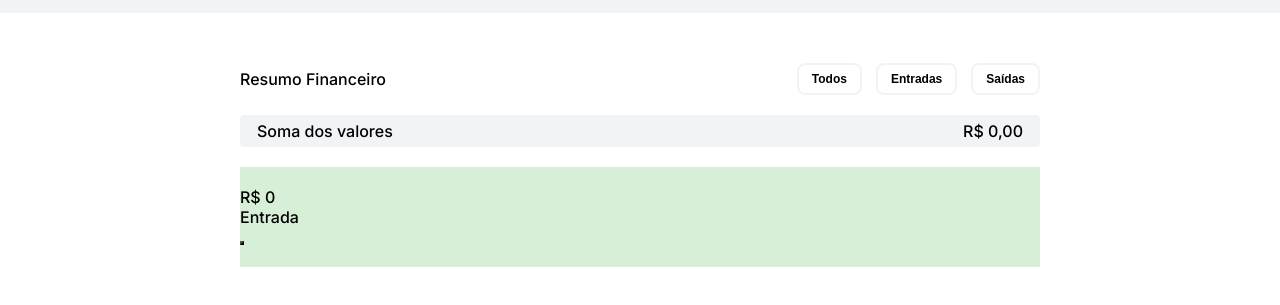
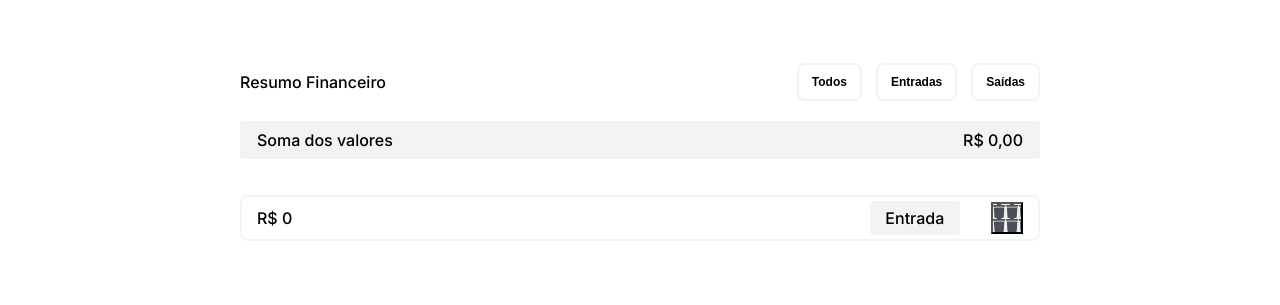
Before and after one commit to Kenzie-Academy-Brasil-Developers/control-finance-petrarca, a plain HTML site: page index.html in a window 1280 px wide. Shown: the part 97-402 px from the top of the page. Drawn offline with Linux system fonts and the light colour scheme.

Commit message:
savepoint 3

```diff
--- a/index.html
+++ b/index.html
@@ -14,6 +14,7 @@
     <link rel="stylesheet" href="/pages/home/buttons.css">
     <link rel="stylesheet" href="/pages/home/sections.css">
     <link rel="stylesheet" href="/pages/home/modal.css">
+    <link rel="stylesheet" href="/pages/home/values-list.css">
 </head>
 
 <body>
--- a/pages/home/buttons.css
+++ b/pages/home/buttons.css
@@ -63,6 +63,13 @@ header button:hover {
     border-color: var(--color-brand-1);
 }
 
+
+.exclude-value-container {
+width: 32px;
+height: 32px;
+}
 .exclude-value-item {
     background-image: url("/assets/trash.svg");
+    width: 100%;
+    height:100%;
 }
--- a/pages/home/header.css
+++ b/pages/home/header.css
@@ -1,5 +1,5 @@
 header {
-    height: 110px;
+    height: 85px;
     display: flex;
     justify-content: center;
     align-items: center;
--- a/pages/home/sections.css
+++ b/pages/home/sections.css
@@ -9,7 +9,7 @@ section {
     font-size: var(--font-size-2);
     font-weight: var(--font-weight-2);
     min-width: 100%;
-    height: 32px;
+    height: 38px;
 }
 
 .section-type-2{
@@ -37,6 +37,5 @@ section {
 }
 
 .values-added-section {
-    height: 100px;
-    background-color: rgba(55, 175, 55, 0.198);
+    padding: 1rem 0 ;
 }
--- /dev/null
+++ b/pages/home/values-list.css
@@ -0,0 +1,38 @@
+.values-list{
+    min-width: 100%;
+    display: flex;
+    flex-direction: column;
+    gap: 16px;
+}
+
+.every-value-listed {
+    height: 46px;
+    border: 2px solid var(--color-grey-5);
+    border-radius: var(--radius-1);
+    display: flex;
+    justify-content: space-between;
+    align-items: center;
+    padding: 0 15px;
+}
+.item-buttons-box {
+    display: flex;
+    justify-content: space-between;
+    align-items: center;
+    width: 20%;
+    gap: 15px;
+}
+
+.value-type-container {
+    min-width: 90px;
+    height: fit-content;
+    display: flex;
+    justify-content: center;
+    align-items: center;
+    padding: 7px 14px;
+    background-color: var(--color-grey-5);
+    border-radius: var(--radius-2);
+}
+.value-type-view {
+    align-self: center;
+    justify-self: center;
+}
--- a/scripts/modal.js
+++ b/scripts/modal.js
@@ -134,7 +134,7 @@ function insertNewValue() {
             } else if(activeBtn.innerText == "Saída") {
                 object.categoryID = 1
             }
-            insertedValues.push(object)
+            insertedValues.unshift(object)
             fullModal.remove()
             renderValuesCards(insertedValues)
         }
--- a/scripts/values-listed.js
+++ b/scripts/values-listed.js
@@ -25,14 +25,17 @@ function renderValuesCards(data){
     let buttonsContainer = document.createElement('div')
     let cardTypeContainer = document.createElement('div')
     let cardType = document.createElement('p')
-    let exitBtn = document.createElement('button')
+    let excludeBtnBox = document.createElement('div')
+    let excludeBtn = document.createElement('button')
 
 
         newCard.classList.add("every-value-listed")
         theValue.classList.add("numeral-value")
         cardTypeContainer.classList.add("value-type-container")
         cardType.classList.add("value-type-view")
-        exitBtn.classList.add("exclude-value-item")
+        buttonsContainer.classList.add("item-buttons-box")
+        excludeBtnBox.classList.add("exclude-value-container")
+        excludeBtn.classList.add("exclude-value-item")
 
 
         theValue.innerText = `R$ ${element.value}`
@@ -43,7 +46,8 @@ function renderValuesCards(data){
     }
 
     cardTypeContainer.append(cardType)
-    buttonsContainer.append(cardTypeContainer, exitBtn)
+    excludeBtnBox.append(excludeBtn)
+    buttonsContainer.append(cardTypeContainer, excludeBtnBox)
     newCard.append(theValue, buttonsContainer)
     listForValues.append(newCard)
     })
--- a/styles/globalStyles.css
+++ b/styles/globalStyles.css
@@ -63,6 +63,7 @@ body {
   margin: 0 auto;
 }
 
+
 @media (max-width: 700px) {
   .container {
     max-width: 43rem;
```
